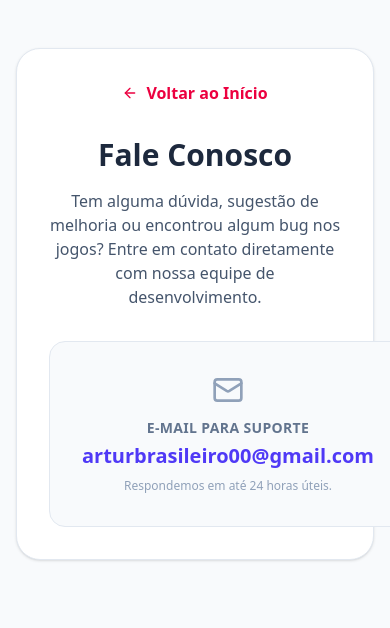
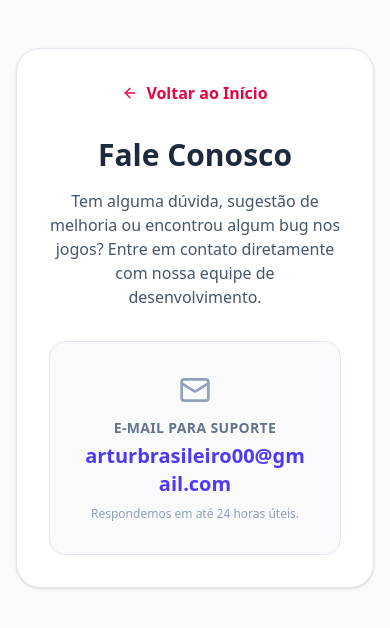
Before and after one commit to Artur-Brasileiro/English-Hub, a React (Vite) app in the folder english-hub/: page /contact in a window 390 px wide. Shown: the top 628 px of the page. Built offline with nearby package versions, Linux system fonts and the light colour scheme.

Commit message:
Código final, mandando para aprovação

```diff
--- a/english-hub/src/components/IrregularVerbsGame.jsx
+++ b/english-hub/src/components/IrregularVerbsGame.jsx
@@ -92,6 +92,10 @@ const IrregularVerbsGame = ({ onBack }) => {
   const [feedback, setFeedback] = useState(null);
   const firstInputRef = useRef(null);
   const totalPhases = Math.ceil(IRREGULAR_VERBS_DATA.length / ITEMS_PER_PHASE);
+
+  useEffect(() => {
+    document.title = "Irregular Verbs | EnglishUp";
+  }, []);
 
   useEffect(() => {
     if (levelId) {
--- a/english-hub/src/components/PhrasalVerbsGame.jsx
+++ b/english-hub/src/components/PhrasalVerbsGame.jsx
@@ -83,7 +83,10 @@ const PhrasalVerbsGame = ({ onBack }) => {
   const firstInputRef = useRef(null);
   const totalPhases = Math.ceil(PHRASAL_VERBS_DATA.length / ITEMS_PER_PHASE);
 
-  // --- EFEITO DE ROTEAMENTO ---
+  useEffect(() => {
+    document.title = "Phrasal Verbs | EnglishUp";
+  }, []);
+
   useEffect(() => {
     if (levelId) {
       const phaseNum = parseInt(levelId, 10);
--- a/english-hub/src/components/TranslationGame.jsx
+++ b/english-hub/src/components/TranslationGame.jsx
@@ -260,7 +260,7 @@ const TranslationGame = ({ onBack }) => {
     return (
       <div className="min-h-screen bg-slate-50 py-12 px-4 animate-fadeIn">
          <Helmet>
-            <title>Translation Master - EnglishUp</title>
+            <title>Translation Master | EnglishUp</title>
          </Helmet>
 
          {/* 1. LAYOUT PADRONIZADO: max-w-6xl (antes era 5xl) */}
--- a/english-hub/src/components/VocabularyGame.jsx
+++ b/english-hub/src/components/VocabularyGame.jsx
@@ -404,7 +404,7 @@ const VocabularyGame = ({ onBack }) => {
       <div className="min-h-screen bg-slate-50 py-12 px-4 animate-fade-in">
         {/* SEO Dinâmico para o Menu */}
         <Helmet>
-          <title>Vocabulary Builder - Treine Inglês Técnico | EnglishUp</title>
+          <title>Vocabulary Builder | EnglishUp</title>
           <meta name="description" content={`Expanda seu vocabulário com ${VOCABULARY_DATA.length} palavras técnicas divididas em ${totalLevels} níveis. Jogo de Active Recall gratuito.`} />
         </Helmet>
 
--- a/english-hub/src/pages/Contact.jsx
+++ b/english-hub/src/pages/Contact.jsx
@@ -21,12 +21,14 @@ const Contact = () => {
           Entre em contato diretamente com nossa equipe de desenvolvimento.
         </p>
 
-        <div className="bg-slate-50 p-8 rounded-2xl border border-slate-200 inline-block">
+        {/* MUDANÇA AQUI: Adicionado 'w-full max-w-full' para respeitar a largura da tela */}
+        <div className="bg-slate-50 p-8 rounded-2xl border border-slate-200 inline-block w-full max-w-full">
             <Mail className="w-8 h-8 text-slate-400 mx-auto mb-3" />
             <p className="text-sm text-slate-500 font-bold uppercase tracking-wide mb-1">E-mail para suporte</p>
             <a
               href="mailto:arturbrasileiro00@gmail.com"
-              className="text-xl md:text-2xl font-black text-indigo-600 hover:text-indigo-700 transition-colors"
+              // MUDANÇA AQUI: Adicionado 'break-all' para quebrar o texto em telas pequenas
+              className="text-xl md:text-2xl font-black text-indigo-600 hover:text-indigo-700 transition-colors break-all"
             >
               arturbrasileiro00@gmail.com
             </a>
--- a/english-hub/src/pages/HubPage.jsx
+++ b/english-hub/src/pages/HubPage.jsx
@@ -1,4 +1,4 @@
-import React, { useState } from "react";
+import React, { useState, useEffect } from "react";
 import { useNavigate } from "react-router-dom";
 import {
   Gamepad2,
@@ -90,6 +90,10 @@ const HubPage = () => {
         return "bg-slate-400";
     }
   };
+
+  useEffect(() => {
+    document.title = "English Up - Aprenda Inglês Jogando";
+  }, []);
 
   return (
     <div className="min-h-screen text-slate-900 font-sans bg-linear-to-b from-slate-50 via-white to-slate-50 relative overflow-hidden">
```
